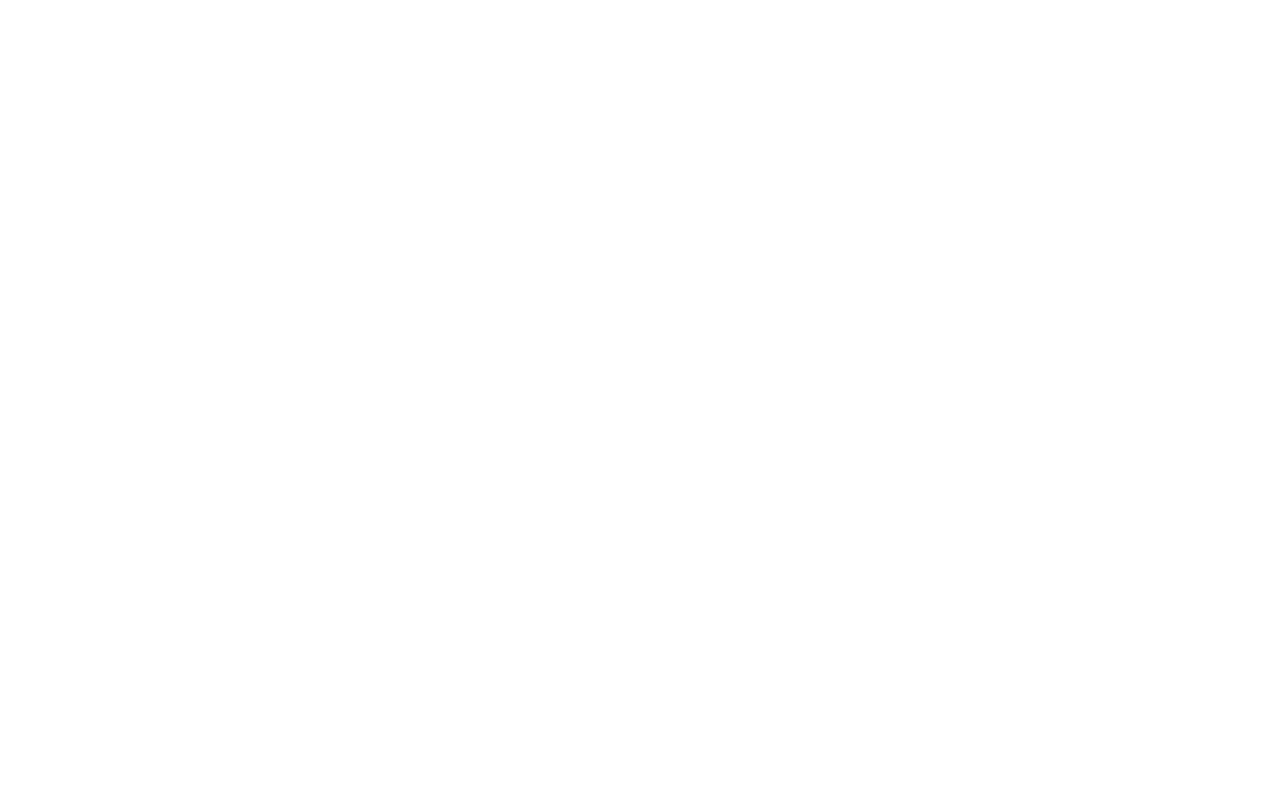
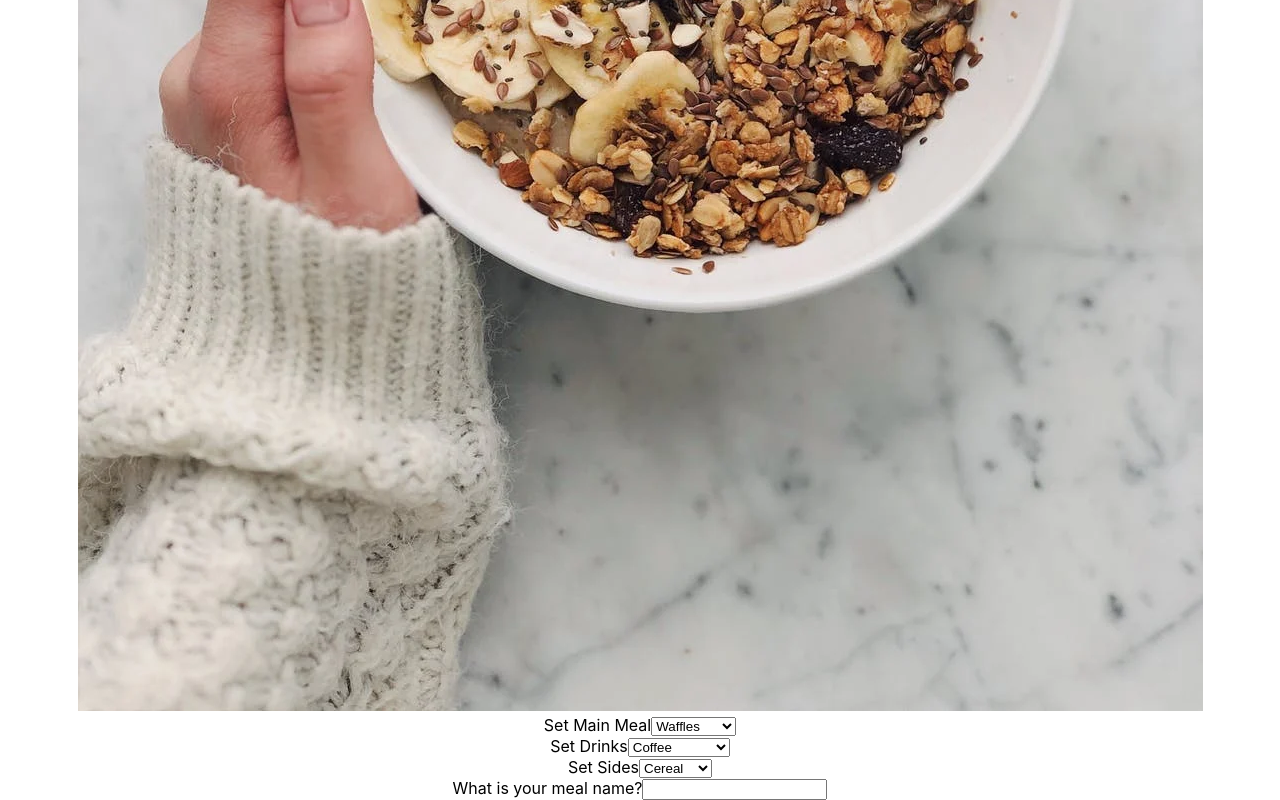
Before and after one commit to austinbhan/react-fast-food, a React (Create React App) app: page / in a window 1280 px wide. Shown: the part 3879-4679 px from the top of the page. Before the commit the page ends 3154 px from the top, so only its background shows below. Built offline with nearby package versions, Linux system fonts and the light colour scheme.

Commit message:
Working sides

```diff
--- a/src/App.js
+++ b/src/App.js
@@ -4,12 +4,14 @@
 import MealDropDown from './MealDropDown';
 import Meal from './Meal';
 import DrinkDropDown from './DrinkDropDown';
+import SideDropDown from './SideDropDown';
 
 
 function App() {
   const [orderName, setOrderName] = useState('');
   const [mealName, setMealName] = useState('main-1');
   const [drinkName, setDrinkName] = useState('drink-1');
+  const [sideName, setSideName] = useState('side-1');
 
   return (
     <>
@@ -21,11 +23,13 @@
           <Meal
             mealName={mealName}
             drinkName={drinkName}
+            sideName={sideName}
           />
         </div>
         <div id="dropdowns">
           <MealDropDown setMealName={setMealName}/>
           <DrinkDropDown setDrinkName={setDrinkName}/>
+          <SideDropDown setSideName={setSideName} />
         </div>
         <div id="forms">
           <OrderNameInput setOrderName={setOrderName}/>
--- a/src/Meal.js
+++ b/src/Meal.js
@@ -1,12 +1,12 @@
 import React from 'react';
 
-export default function Meal({ mealName, drinkName }) {
+export default function Meal({ mealName, drinkName, sideName }) {
   return (
     <div className="meal">
       <section>
         <img src={`./${mealName}.jpg`} />
         <img src={`${drinkName}.jpg`} />
-        {/* <img src={`${drink}.jpg`} /> */}
+        <img src={`${sideName}.jpg`} />
       </section>
     </div>
   );
--- /dev/null
+++ b/src/SideDropDown.js
@@ -0,0 +1,13 @@
+import React from 'react';
+
+export default function SideDropDown({ setSideName }) {
+  return (<div>
+            Set Sides
+    <select onChange={e => setSideName(e.target.value)}>
+      <option value="side-1">Cereal</option>
+      <option value="side-2">Oatmeal</option>
+      <option value="side-3">Granola</option>
+    </select>
+  </div>
+  );
+}
```
